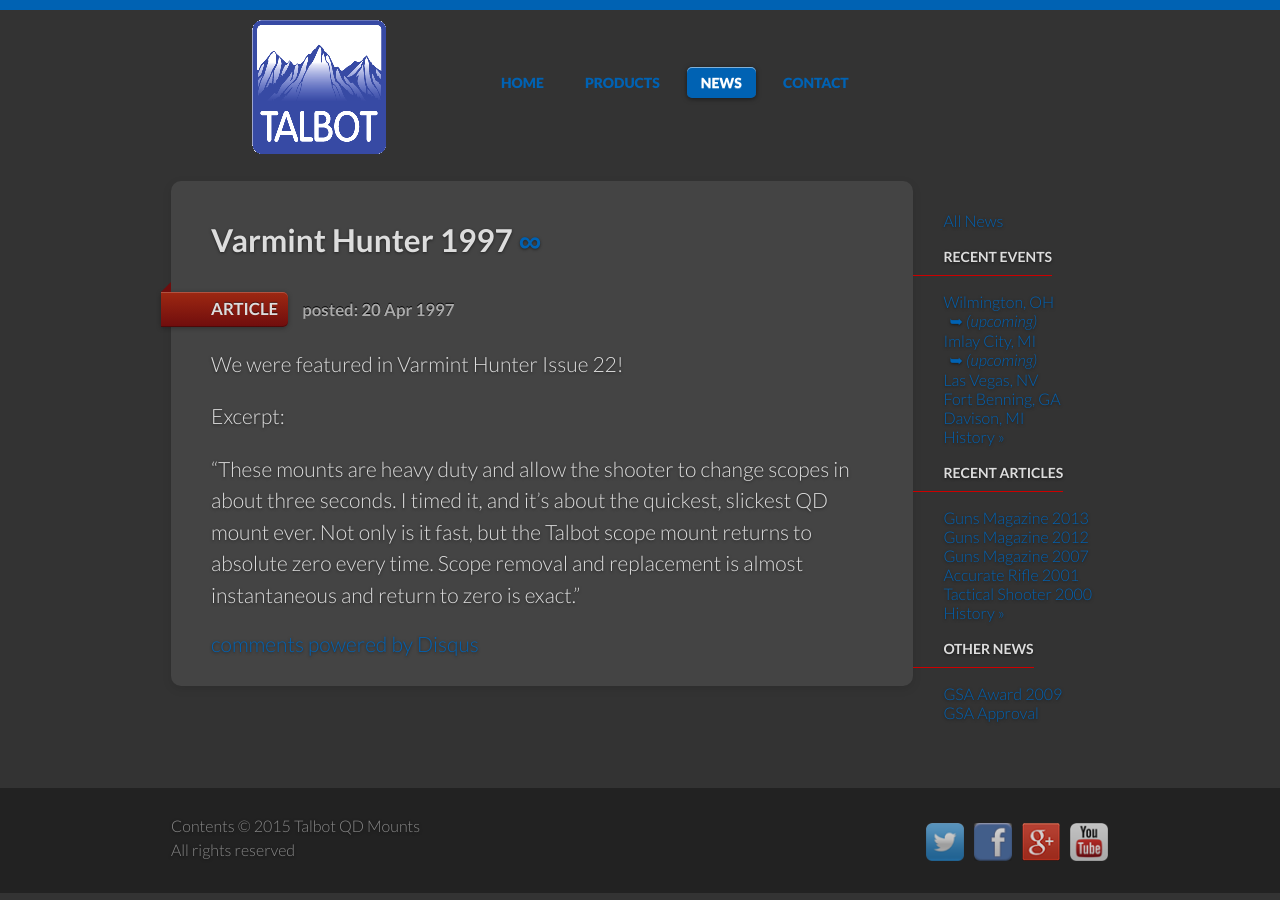
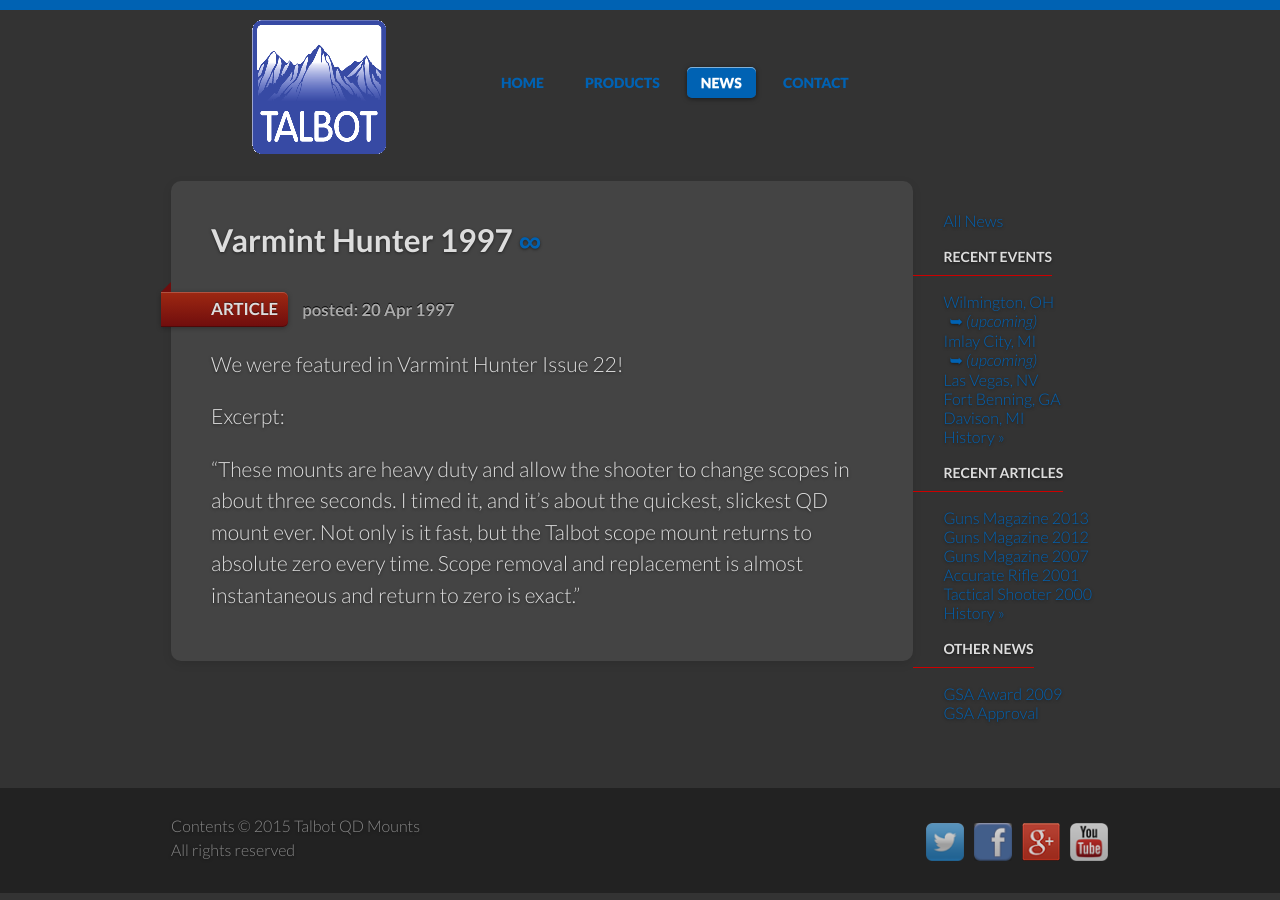
Before and after one commit to qdmounts/qdmounts.github.io, a Jekyll site: the page built from _posts/1997-04-20-qdmounts-article-vh-april1997.markdown, in a window 1280 px wide. Built offline with Jekyll 4.4.1, drawn with Linux system fonts in a browser that asks for light colours; comment, search, counter and statistics services are not loaded; some of the changed lines change nothing that is shown.

```diff
--- a/_posts/1997-04-20-qdmounts-article-vh-april1997.markdown
+++ b/_posts/1997-04-20-qdmounts-article-vh-april1997.markdown
@@ -3,8 +3,7 @@
 title: 'Varmint Hunter 1997'
 date: 1997-04-20 10:22:00 -0500
 author: prolixalias
-comments: true
-disqus_identifier: '19970420102200'
+comments: false
 categories: [article]
 ---
 
```
